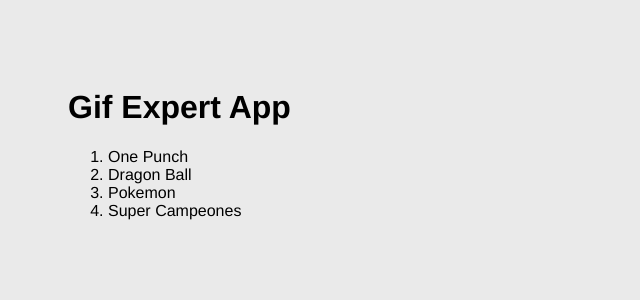
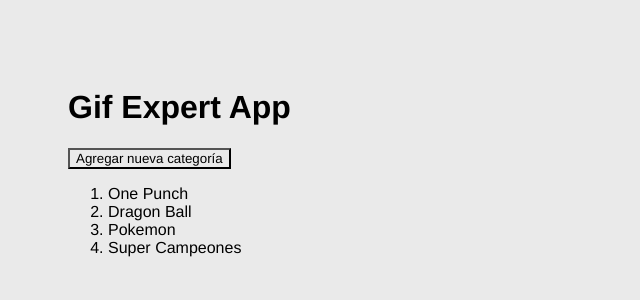
Before and after one commit to alejandro-gonzalez-reyes/react-gif-expert-app, a React (Vite) app: page / in a window 1280 px wide. Shown: the top 300 px of the page, without its empty margins (0-640 px from the left). Built offline with nearby package versions, Linux system fonts and the light colour scheme.

Commit message:
agregar una nueva categoría

```diff
--- a/src/GifExpertApp.jsx
+++ b/src/GifExpertApp.jsx
@@ -9,21 +9,26 @@
     "Pokemon",
     "Super Campeones",
   ]);
+
+  const onAddCategory = () => {
+    // Crear un nuevo estado conservando la información actual, evitando mutar el arreglo con el operador spreed
+    setCategories([...categories, "Valorant"]);
+  };
   return (
     <>
       {/* Titulo de la aplicación */}
       <h1>Gif Expert App</h1>
 
       {/* Buscador de Gifs */}
-
+      <button onClick={onAddCategory}>Agregar nueva categoría</button>
       {/* Listado de Gifs relacionados con la búsqueda */}
       <ol>
         {/*
         Iterar el contenido de nuestro estado de categorías e imprimirlas en pantalla.
         Es importante que para cada elemento, se le asigne un key, el cuál sirve como variable de control para que React tenga conocimiento que elemento entra y se destruye en el componente
         */}
-        {categories.map((category) => (
-          <li key={category}>{category}</li>
+        {categories.map((category, index) => (
+          <li key={`${category}-${index}`}>{category}</li>
         ))}
       </ol>
     </>
```
